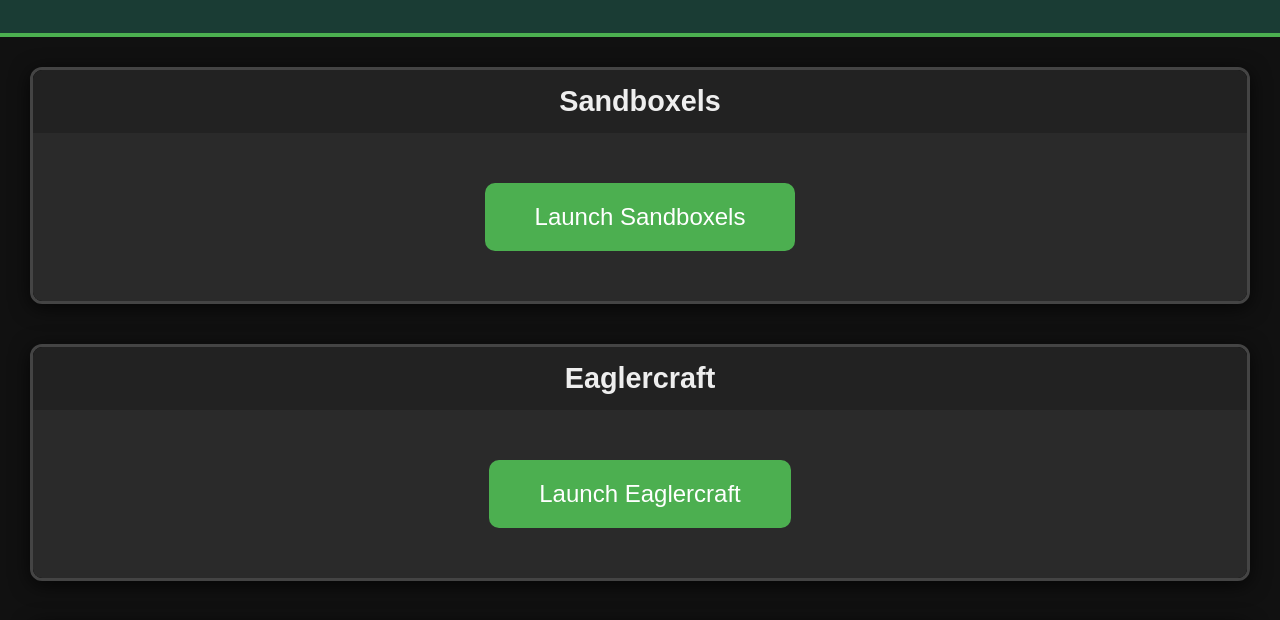
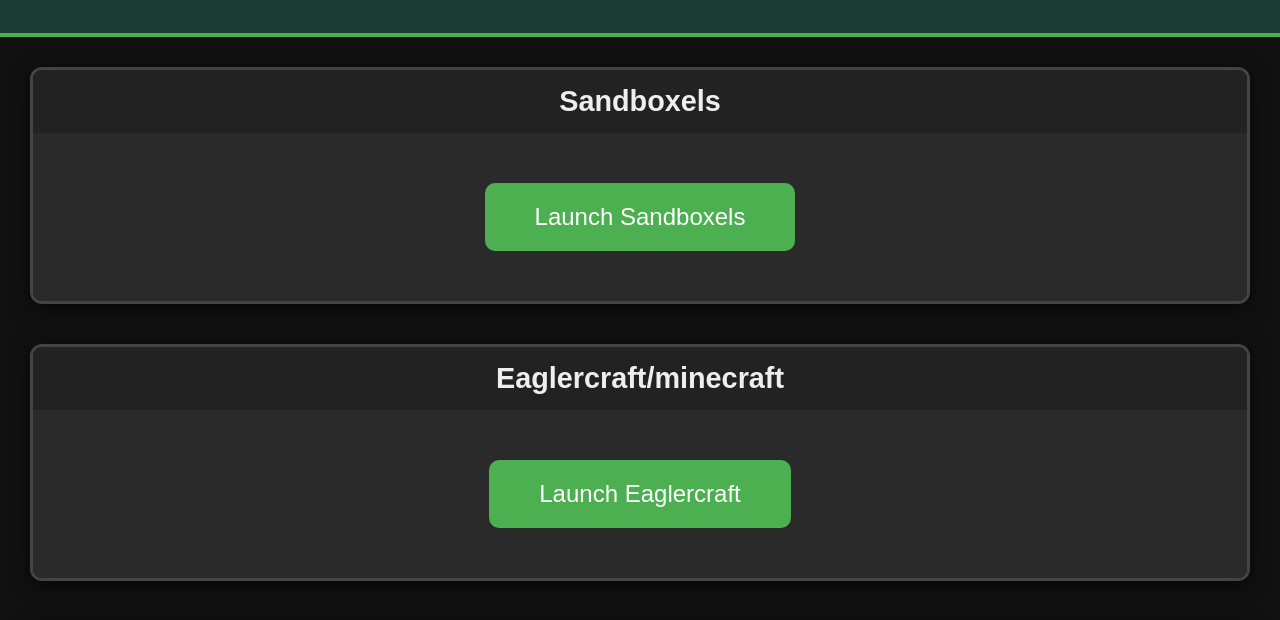
Before and after one commit to noob12341712/games, a plain HTML site: page index.html in a window 1280 px wide. Shown: the part 108-728 px from the top of the page. Drawn offline with Linux system fonts and the light colour scheme.

Commit message:
Update index.html

```diff
--- a/index.html
+++ b/index.html
@@ -104,7 +104,7 @@
     </div>
 
     <div class="game-section">
-      <h2>Eaglercraft </h2>
+      <h2>Eaglercraft/minecraft </h2>
       <div class="launch-area">
         <a href="eaglercraft-offline.html" target="_blank" class="offline-button" rel="noopener noreferrer">Launch Eaglercraft</a>
       </div>
```
